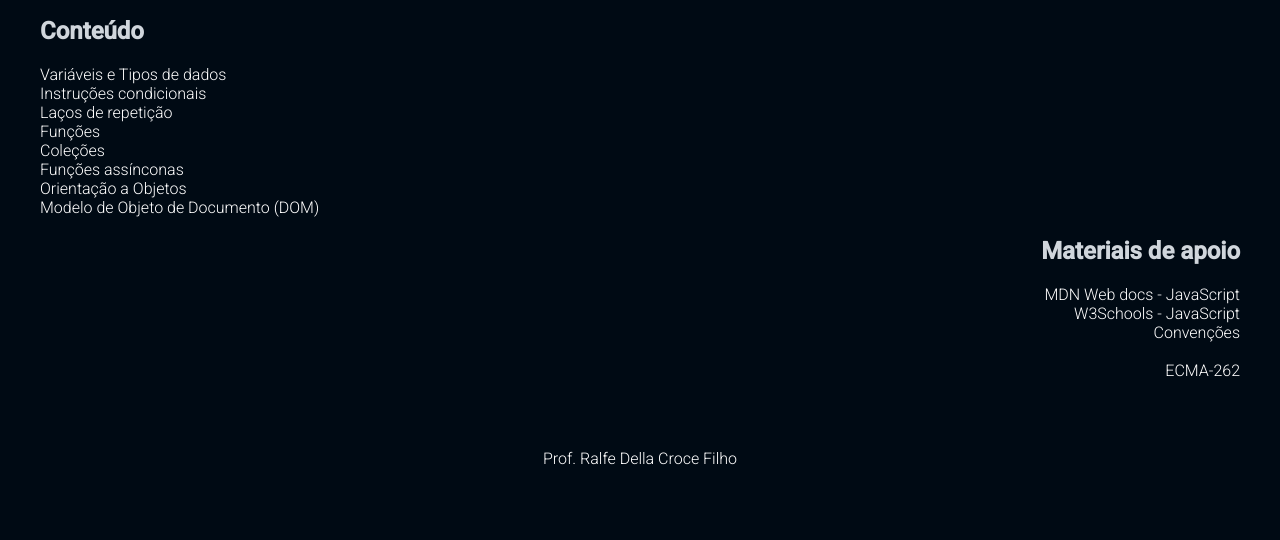
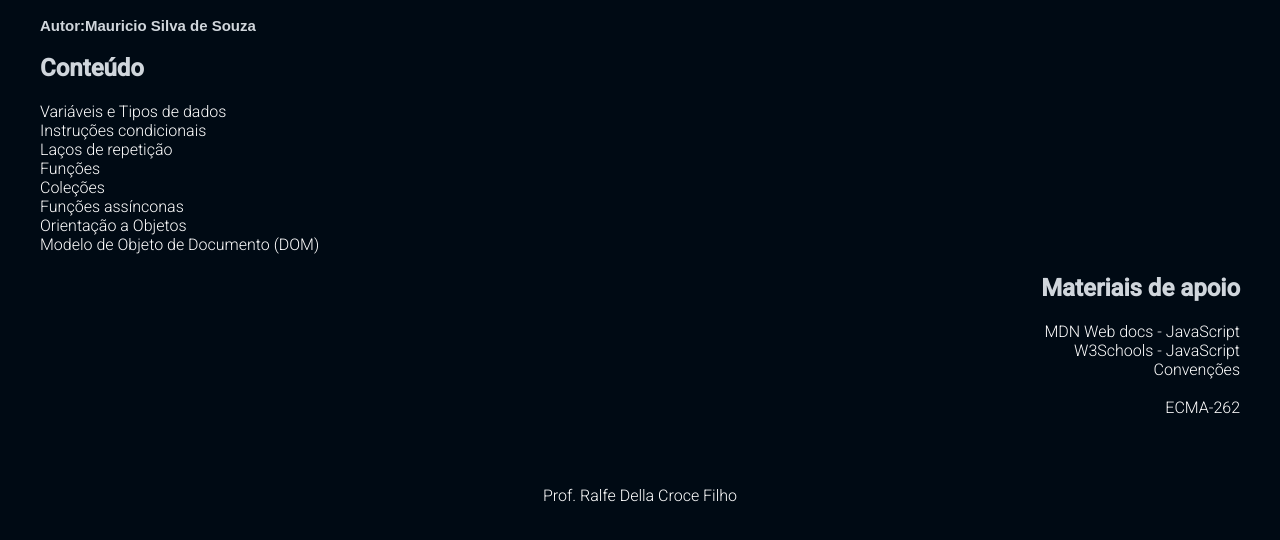
Before and after one commit to Mauro0Mau/javascript-fundamentos, a plain HTML site: page index.html in a window 1280 px wide. Shown: the part 70-610 px from the top of the page. Drawn offline with Linux system fonts and the light colour scheme.

Commit message:
Alterei o index

```diff
--- a/index.html
+++ b/index.html
@@ -12,6 +12,7 @@
 <body>
 
     <h1 class="titulo">JavaScript</h1>
+    <h2 style="font-family: Arial, Helvetica, sans-serif; font-size: 15px; font-weight: bold;">Autor:Mauricio Silva de Souza</h2>
 
     <h2>Conteúdo</h2>
 
```
